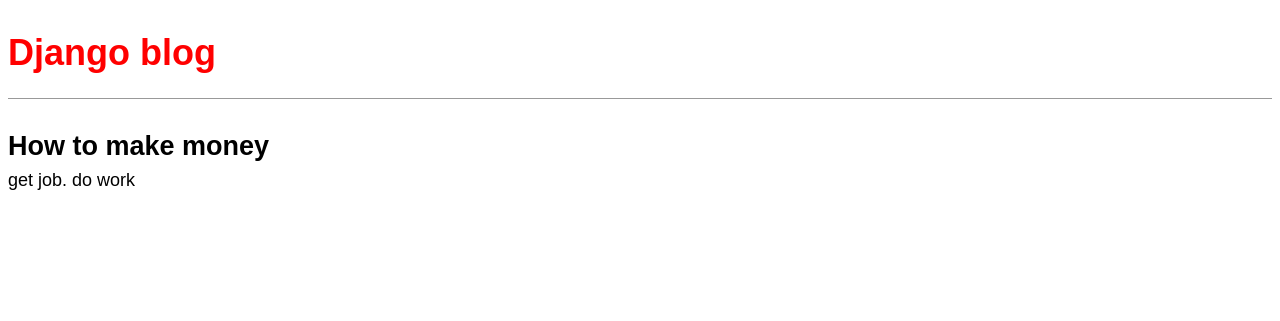
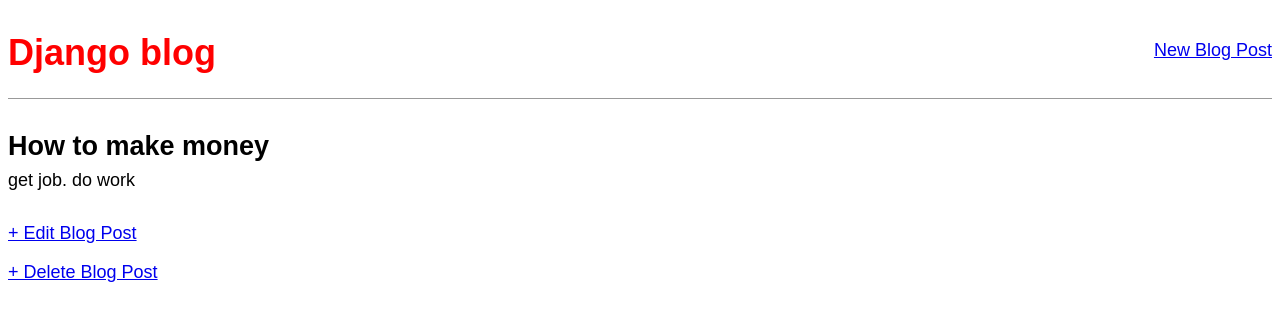
Before and after one commit to joelvastbinder/blog, a Django app: page /post/1/ in a window 1280 px wide. Shown: the top 321 px of the page. Run offline with Django 4.2, Linux system fonts and the light colour scheme; data comes from the database, SQL or seed files in the repository; both versions use the stored data as it was after the commit; some web fonts are replaced.

Commit message:
added forms for updating/deleting posts

```diff
--- a/blog/urls.py
+++ b/blog/urls.py
@@ -1,7 +1,10 @@
 from django.urls import path
-from .views import BlogDetailView, BlogListView
+from .views import BlogCreateView, BlogDeleteView, BlogDetailView, BlogListView, BlogUpdateView
 
 urlpatterns = [
+    path("post/new/", BlogCreateView.as_view(), name="post_new"),
     path("", BlogListView.as_view(), name="home"),
     path("post/<int:pk>/", BlogDetailView.as_view(), name="post_detail"),
+    path("post/<int:pk>/edit/", BlogUpdateView.as_view(), name="post_edit"),
+    path("post/<int:pk>/delete/", BlogDeleteView.as_view(), name="post_delete"),
 ]
--- a/blog/views.py
+++ b/blog/views.py
@@ -1,5 +1,8 @@
 from django.shortcuts import render
 from django.views.generic import DetailView, ListView
+from django.views.generic.edit import CreateView, DeleteView, UpdateView
+from django.urls import reverse_lazy
+
 from .models import Post
 
 
@@ -11,3 +14,21 @@
 class BlogDetailView(DetailView):
     model = Post
     template_name = "post_detail.html"
+
+
+class BlogCreateView(CreateView):
+    model = Post
+    template_name = "post_new.html"
+    fields = ["title", "author", "body"]
+
+
+class BlogUpdateView(UpdateView):
+    model = Post
+    template_name = "post_edit.html"
+    fields = ["title", "body"]
+
+
+class BlogDeleteView(DeleteView):
+    model = Post
+    template_name = "post_delete.html"
+    success_url = reverse_lazy("home")
--- a/templates/base.html
+++ b/templates/base.html
@@ -9,7 +9,12 @@
 </head>
 <body>
   <header>
-    <h1><a href="{% url 'home' %}">Django blog</a></h1>
+      <div class="nav-left">
+          <h1><a href="{% url 'home' %}">Django blog</a></h1>
+      </div>
+      <div class="nav-right">
+          <a href="{% url 'post_new' %}">New Blog Post</a>
+      </div>
   </header>
   <div>
     {% block content %}
--- a/templates/post_detail.html
+++ b/templates/post_detail.html
@@ -5,4 +5,13 @@
   <h2>{{ object.title }}</h2>
   <p>{{ object.body }}</p>
 </div>
+
+<div>
+  <p>
+    <a href="{% url 'post_edit' post.pk %}">+ Edit Blog Post</a>
+  </p>
+  <p>
+    <a href="{% url 'post_delete' post.pk %}">+ Delete Blog Post</a>
+  </p>
+</div>
 {% endblock content %}
```
Also changed, not shown: blog/tests.py (+29 -0 lines), templates/post_delete.html (added, +9 -0 lines), templates/post_edit.html (added, +9 -0 lines), templates/post_new.html (added, +9 -0 lines), db.sqlite3.
